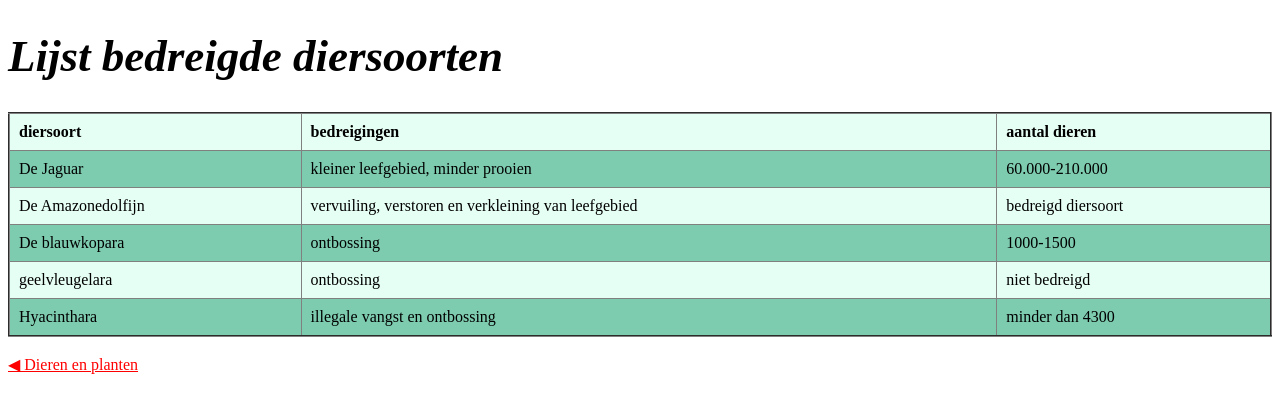
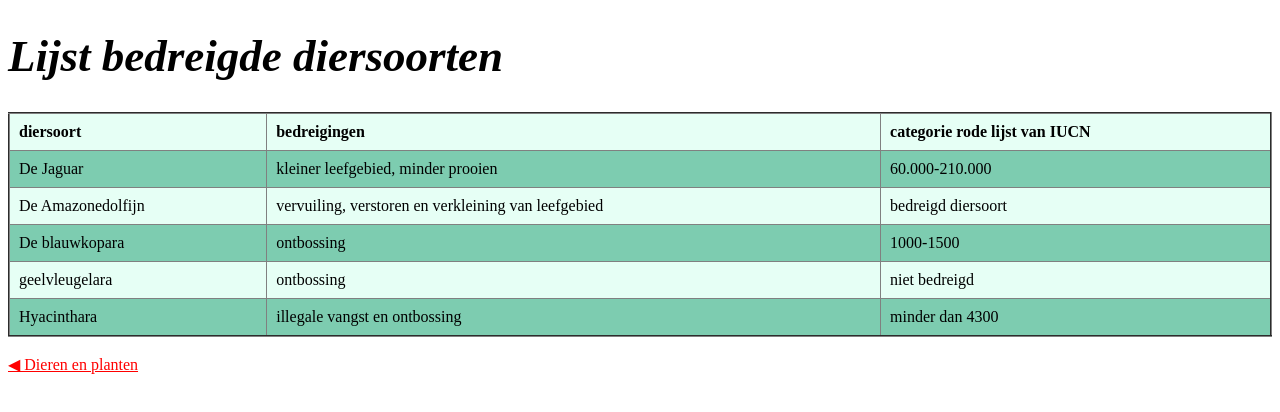
Before and after one commit to 7164/7164.github.io, a plain HTML site: page pagina6_bedreigde_diersoorten.html in a window 1280 px wide. Drawn offline with Linux system fonts and the light colour scheme.

Commit message:
Update pagina6_bedreigde_diersoorten.html

```diff
--- a/pagina6_bedreigde_diersoorten.html
+++ b/pagina6_bedreigde_diersoorten.html
@@ -29,7 +29,7 @@ background-color: rgb(125,204,176);
 <tr>
 <th>diersoort</th>
 <th>bedreigingen</th>
-<th>aantal dieren</th>
+<th>categorie rode lijst van IUCN</th>
 </tr>
 <tr>
 <td>De Jaguar</td>
```
